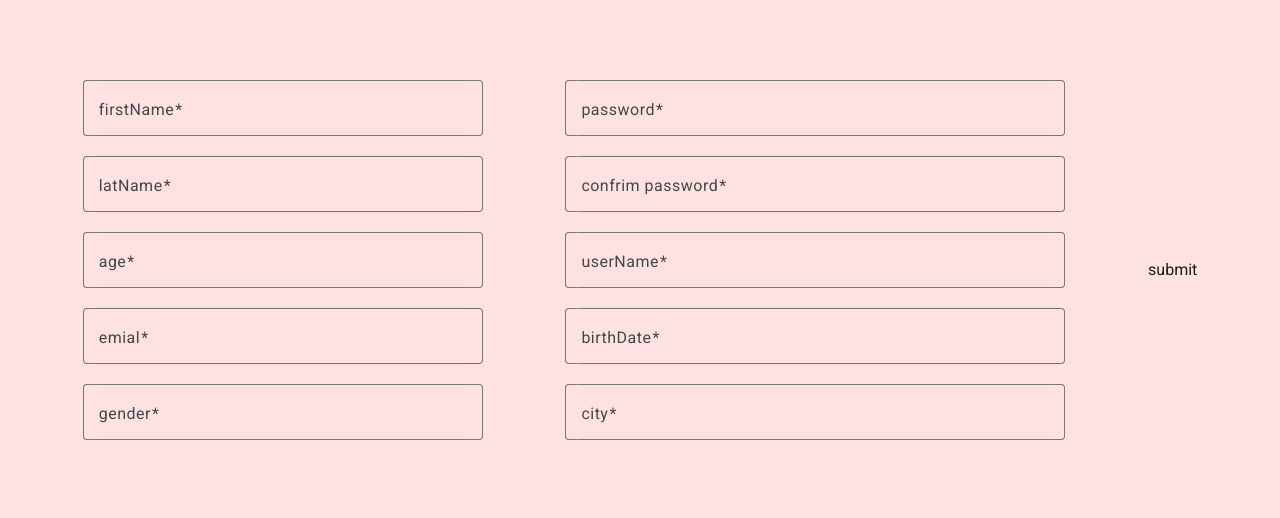
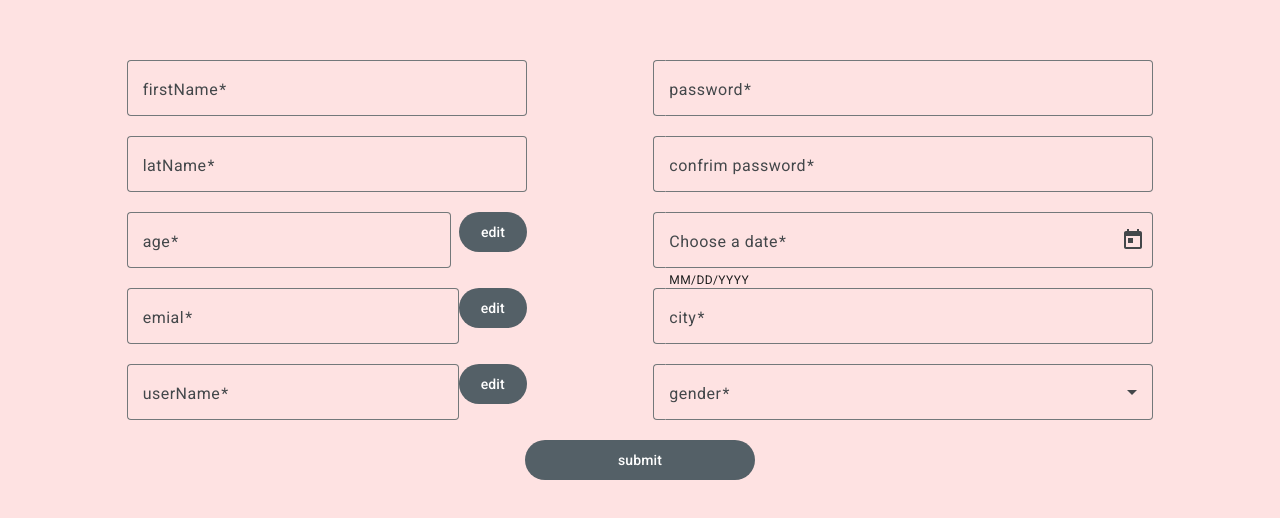
Before and after one commit to sabatorkaman/dummyJson, an Angular app: page /add-user in a window 1280 px wide. Shown: the part 130-648 px from the top of the page. Built offline with nearby package versions, Linux system fonts and the light colour scheme.

Commit message:
add btn edit

```diff
--- a/src/app/admin/add-user/add-user.component.html
+++ b/src/app/admin/add-user/add-user.component.html
@@ -1,28 +1,39 @@
 <div class=" flex flex-row justify-evenly" [formGroup]="addUser">
+
     <div class="flex flex-col w-[400px] justify-center">
         <mat-form-field>
             <mat-label>firstName</mat-label>
-            <input formControlName="firstName" matInput>
+            <input formControlName="firstName" matInput type="text">
         </mat-form-field>
         <mat-form-field>
             <mat-label>latName</mat-label>
-            <input formControlName="lastName" matInput>
+            <input formControlName="lastName" matInput type="text">
         </mat-form-field>
 
-        <mat-form-field>
+       <div class="flex gap-x-2 justify-around">
+        <mat-form-field class="w-full">
             <mat-label>age</mat-label>
-            <input formControlName="age" matInput>
+            <input formControlName="age" matInput type="number">
         </mat-form-field>
+        <button mat-flat-button>edit</button>
 
-        <mat-form-field>
-            <mat-label>emial</mat-label>
-            <input formControlName="email" matInput>
-        </mat-form-field>
-        <mat-form-field>
-            <mat-label>gender</mat-label>
-            <input formControlName="gender" matInput>
-        </mat-form-field>
 
+       </div>
+        <div class="flex gap-x-0 justify-around">
+            <mat-form-field class="w-full">
+                <mat-label>emial</mat-label>
+                <input formControlName="email" matInput>
+            </mat-form-field>
+            <button mat-flat-button>edit</button>
+
+        </div>
+        <div class="flex gap-x-0 justify-around">
+            <mat-form-field class="w-full">
+                <mat-label>userName</mat-label>
+                <input formControlName="userName" matInput>
+            </mat-form-field>
+            <button mat-flat-button>edit</button>
+        </div>
     </div>
 
     <div class="flex flex-col w-[500px] justify-center">
@@ -35,19 +46,33 @@
             <mat-label>confrim password</mat-label>
             <input formControlName="confrimPassword" matInput type="password">
         </mat-form-field>
-        <mat-form-field>
-            <mat-label>userName</mat-label>
-            <input formControlName="userName" matInput>
-        </mat-form-field>
-        <mat-form-field>
+
+        <!-- <mat-form-field>
             <mat-label>birthDate</mat-label>
             <input formControlName="birthDate" matInput>
-        </mat-form-field>   <mat-form-field>
-            <mat-label>city</mat-label>
-            <input formControlName="city" matInput>
+        </mat-form-field> -->
+        <mat-form-field class="example-full-width">
+            <mat-label>Choose a date</mat-label>
+            <input formControlName="birthDate" matInput [matDatepicker]="picker">
+            <mat-hint>MM/DD/YYYY</mat-hint>
+            <mat-datepicker-toggle matIconSuffix [for]="picker"></mat-datepicker-toggle>
+            <mat-datepicker #picker></mat-datepicker>
         </mat-form-field>
 
+        <mat-form-field formGroupName="address">
+            <mat-label>city</mat-label>
+            <input formControlName="city" matInput type="text">
+        </mat-form-field>
+
+        <mat-form-field>
+            <mat-label>gender</mat-label>
+            <mat-select formControlName="gender">
+                <mat-option value="female">Female</mat-option>
+                <mat-option value="male">male</mat-option>
+            </mat-select>
+        </mat-form-field>
     </div>
-    <button (click)="addUserClick()" mat-flat-button>submit</button>
-
 </div>
+<div class="flex justify-center w-full">
+    <button class="w-[230px]" (click)="addUserClick()" mat-flat-button>submit</button>
+</div>
--- a/src/app/admin/add-user/add-user.component.ts
+++ b/src/app/admin/add-user/add-user.component.ts
@@ -6,69 +6,87 @@ import { ActivatedRoute } from '@angular/router';
 import { MatSelectModule } from '@angular/material/select';
 import { AddNewUser, ApiService } from '../../api.service';
 import { FormBuilder, FormGroup, ReactiveFormsModule, Validators } from '@angular/forms';
+import { MatButtonModule } from '@angular/material/button';
+import { MatNativeDateModule } from '@angular/material/core';
+import { MatDatepickerModule } from '@angular/material/datepicker';
 
 @Component({
   selector: 'app-add-user',
   standalone: true,
-  imports: [MatFormFieldModule, MatInputModule, MatSelectModule ,ReactiveFormsModule],
+  imports: [MatNativeDateModule, MatFormFieldModule, MatInputModule, MatDatepickerModule, MatSelectModule, ReactiveFormsModule, MatButtonModule, MatDatepickerModule],
   templateUrl: './add-user.component.html',
-  styleUrl: './add-user.component.scss'
+  styleUrl: './add-user.component.scss',
+  providers: [
+    MatDatepickerModule,
+  ],
 })
 export class AddUserComponent {
-  private router=inject(ActivatedRoute)
-  private pi=inject(ApiService)
+  private router = inject(ActivatedRoute)
+  private pi = inject(ApiService)
   private fb = inject(FormBuilder)
-  addUser:FormGroup
+  addUser: FormGroup
+  city = ""
 
+  constructor() {
+    this.addUser = this.fb.group({
 
-  constructor(){
-    this.addUser=this.fb.group({
+      firstName: this.fb.control('', [
+        Validators.required,
+        Validators.maxLength(5)
 
-      firstName:this.fb.control('',[
+      ]),
+      lastName: this.fb.control('', [
+        Validators.required,
+        Validators.maxLength(5)
+      ]),
+      age: this.fb.control('', [
         Validators.required,
 
       ]),
-      lastName:this.fb.control('',[
-        Validators.required
+      email: this.fb.control('', [
+        Validators.required,
+        Validators.email
       ]),
-      age:this.fb.control('',[
-        Validators.required
-      ]),
-      email:this.fb.control('',[
-        Validators.required
-      ]),
-      gender:this.fb.control('',[
+      gender: this.fb.control('', [
         Validators.required
       ]),
 
-      password:this.fb.control('',[
+      password: this.fb.control('', [
         Validators.required
       ]),
-      confrimPassword:this.fb.control('',[
+      confrimPassword: this.fb.control('', [
         Validators.required
       ]),
-      userName:this.fb.control('',[
+      userName: this.fb.control('', [
         Validators.required
       ]),
-      birthDate:this.fb.control('',[
+      birthDate: this.fb.control('', [
         Validators.required
       ]),
-      city:this.fb.control('',[
-        Validators.required
-      ]),
-
-    }
-
+      address: this.fb.group({
+        city: this.fb.control('', [
+          Validators.required
+        ])
+      })
+    }, { Validators: this.checked("password", "confrimPassword") }
     )
-
-
-
   }
-  addUserClick(){
-    this.pi.addNewUser(this.addUser.value).subscribe((data)=>{
+  addUserClick() {
+    this.pi.addNewUser(this.addUser.value).subscribe((data) => {
       console.log(data)
+      console.log(data.confrimPassword)
     })
   }
-
-
+  checked(password: string, confrimPassword: string) {
+    return (group: FormGroup) => {
+      let passwordInput = group.controls[password],
+        passwordConfirmationInput = group.controls[confrimPassword];
+      if (passwordInput.value !== passwordConfirmationInput.value) {
+        return passwordConfirmationInput.setErrors({ notEquivalent: true })
+      }
+      else {
+        return passwordConfirmationInput.setErrors(null);
+      }
+    }
+  }
 }
--- a/src/app/api.service.ts
+++ b/src/app/api.service.ts
@@ -25,8 +25,8 @@ export class ApiService {
 
   }
 
-  addNewUser(data:AddNewUser): Observable<AddNewUser> {
-    return this.http.post<AddNewUser>('https://dummyjson.com/users/add',data)
+  addNewUser(data: AddNewUser): Observable<AddNewUser> {
+    return this.http.post<AddNewUser>('https://dummyjson.com/users/add', data)
   }
 }
 export interface LoginResponse {
@@ -177,5 +177,6 @@ export interface AddNewUser {
   username: string,
   password: string,
   birthDate: string,
+  confrimPassword:string
 
 }
--- a/src/app/app.config.ts
+++ b/src/app/app.config.ts
@@ -5,6 +5,7 @@ import { routes } from './app.routes';
 import { provideAnimationsAsync } from '@angular/platform-browser/animations/async';
 import { MAT_FORM_FIELD_DEFAULT_OPTIONS } from '@angular/material/form-field';
 import { provideHttpClient } from '@angular/common/http';
+import { MatDatepickerModule } from '@angular/material/datepicker';
 
 export const appConfig: ApplicationConfig = {
   providers: [
@@ -12,5 +13,6 @@ export const appConfig: ApplicationConfig = {
     provideZoneChangeDetection({ eventCoalescing: true }),
     provideRouter(routes),
     provideAnimationsAsync(),
-    {provide: MAT_FORM_FIELD_DEFAULT_OPTIONS, useValue: {appearance: 'outline'}}]
+    {provide: MAT_FORM_FIELD_DEFAULT_OPTIONS, useValue: {appearance: 'outline'}},
+   MatDatepickerModule,  ]
 };
```
